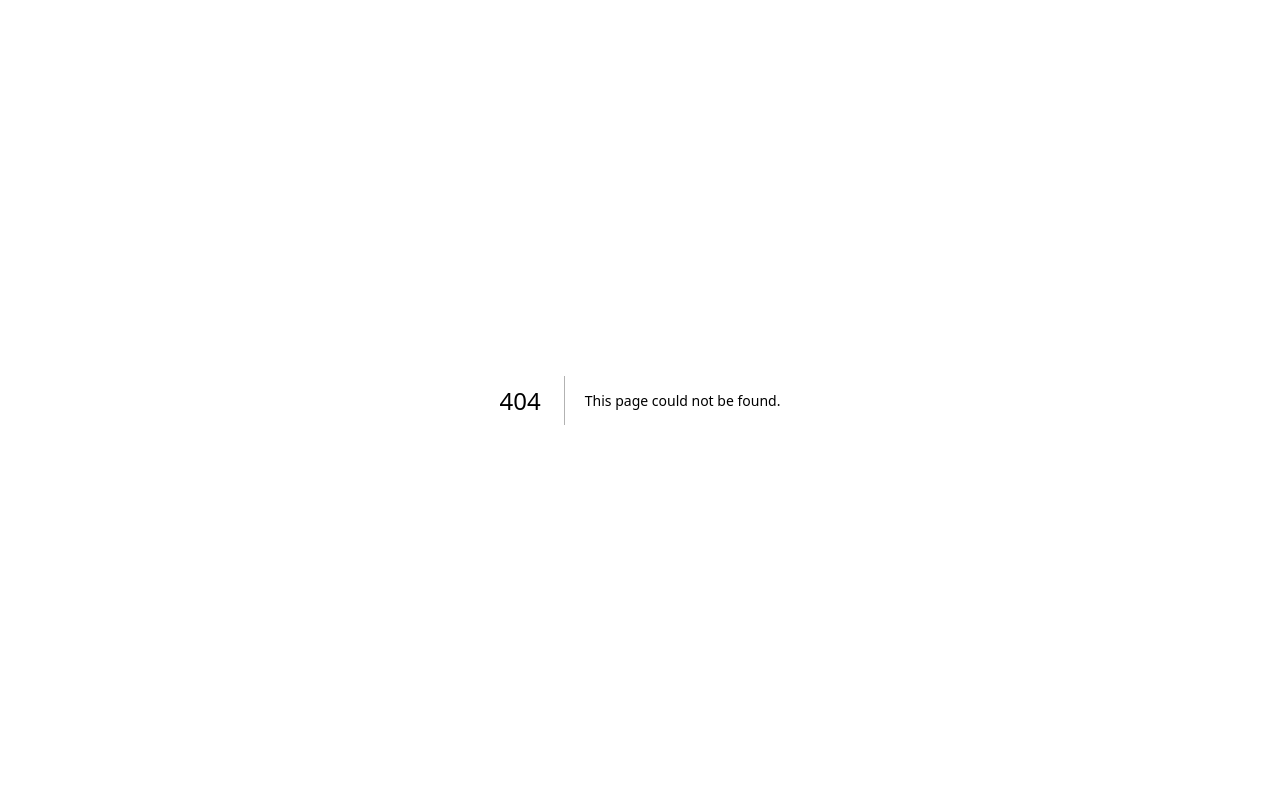
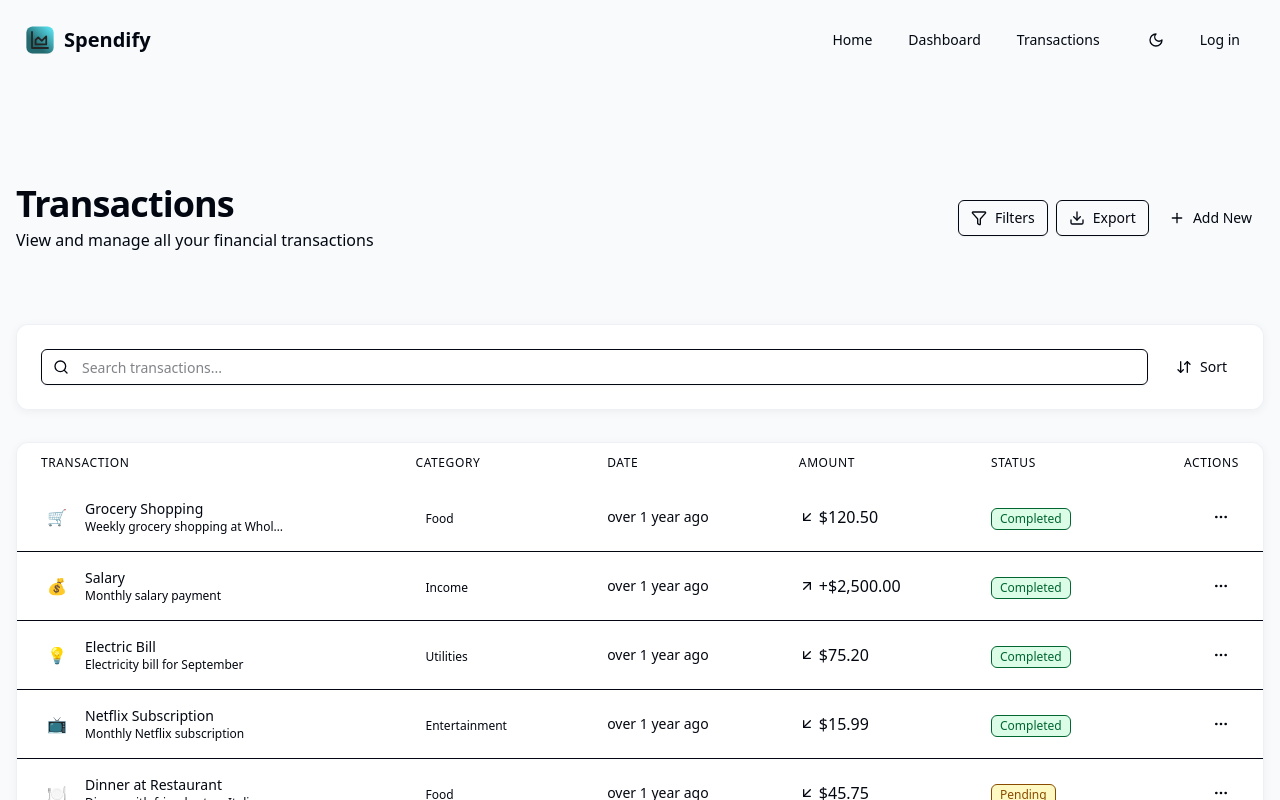
Before and after one commit to yuribodo/spendify, a Next.js app in the folder frontend/: page /transactions in a window 1280 px wide. Before the commit this address had no page. Shown: the top 800 px of the page. Built offline with nearby package versions, Linux system fonts and the light colour scheme.

Commit message:
feat: wrap all transaction component in the page file

```diff
--- /dev/null
+++ b/frontend/src/app/transactions/page.tsx
@@ -0,0 +1,23 @@
+import React, { Suspense } from 'react';
+import { Navbar } from '@/components/layout/Navbar';
+import TransactionsHeader from '@/components/transactions/TransactionHeader';
+import TransactionsContent from '@/components/transactions/TransactionContent';
+import TransactionsSearchWrapper from '@/components/transactions/TransactionsSearchWrapper';
+import LoadingSpinner from '@/components/ui-custom/LoadingSpinner';
+
+export default function Transactions() {
+  return (
+    <div className="min-h-screen w-full overflow-x-hidden">
+      <Navbar />
+      <main className="container mx-auto px-4 py-6 space-y-8">
+        <TransactionsHeader />
+        <Suspense fallback={<LoadingSpinner />}>
+          <TransactionsSearchWrapper />
+        </Suspense>
+        <Suspense fallback={<LoadingSpinner />}>
+          <TransactionsContent />
+        </Suspense>
+      </main>
+    </div>
+  );
+}
```
